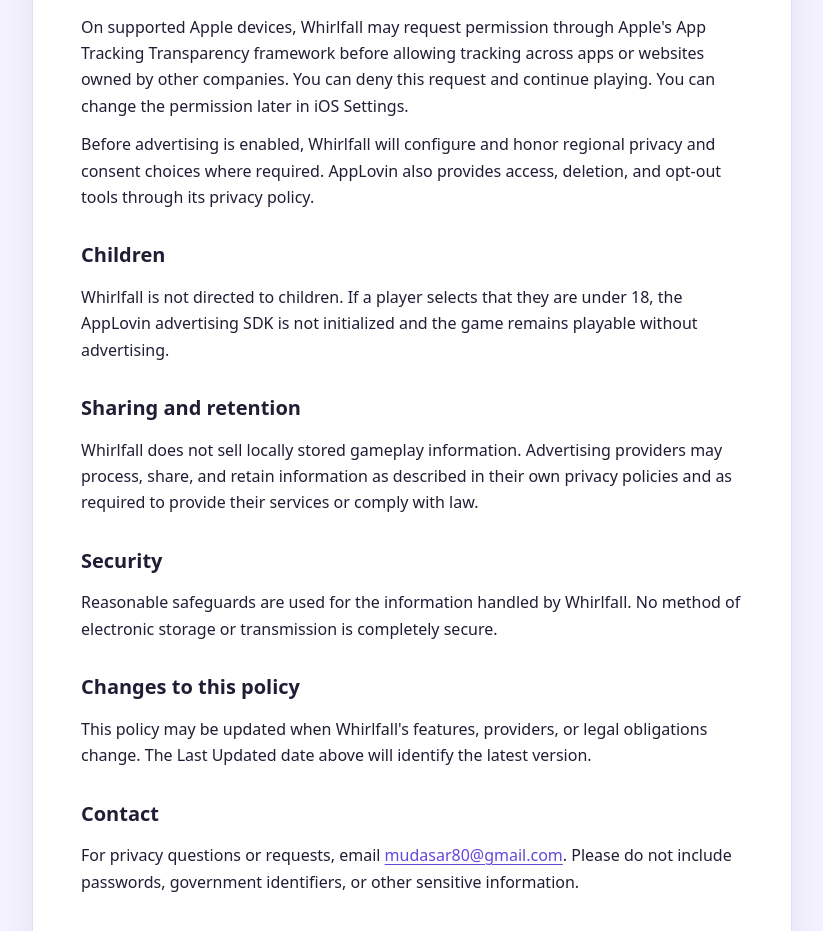
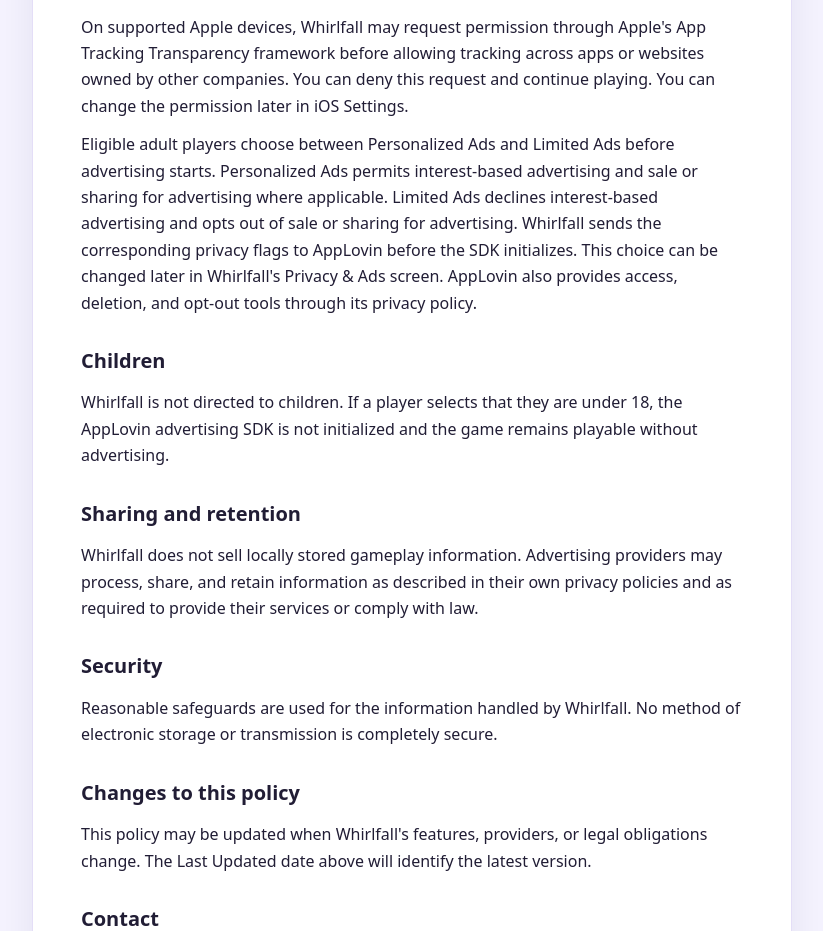
Before and after one commit to mudasarnazir/whirlfall-privacy, a plain HTML site: page index.html in a window 1280 px wide. Shown: the part 964-1895 px from the top of the page, without its empty margins (228-1051 px from the left). Drawn offline with Linux system fonts and the light colour scheme.

Commit message:
Document in-app advertising privacy choices

```diff
--- a/index.html
+++ b/index.html
@@ -116,9 +116,13 @@
       change the permission later in iOS Settings.
     </p>
     <p>
-      Before advertising is enabled, Whirlfall will configure and honor regional privacy
-      and consent choices where required. AppLovin also provides access, deletion, and
-      opt-out tools through its privacy policy.
+      Eligible adult players choose between Personalized Ads and Limited Ads before
+      advertising starts. Personalized Ads permits interest-based advertising and sale or
+      sharing for advertising where applicable. Limited Ads declines interest-based
+      advertising and opts out of sale or sharing for advertising. Whirlfall sends the
+      corresponding privacy flags to AppLovin before the SDK initializes. This choice can
+      be changed later in Whirlfall's Privacy &amp; Ads screen. AppLovin also provides access,
+      deletion, and opt-out tools through its privacy policy.
     </p>
 
     <h2>Children</h2>
```
